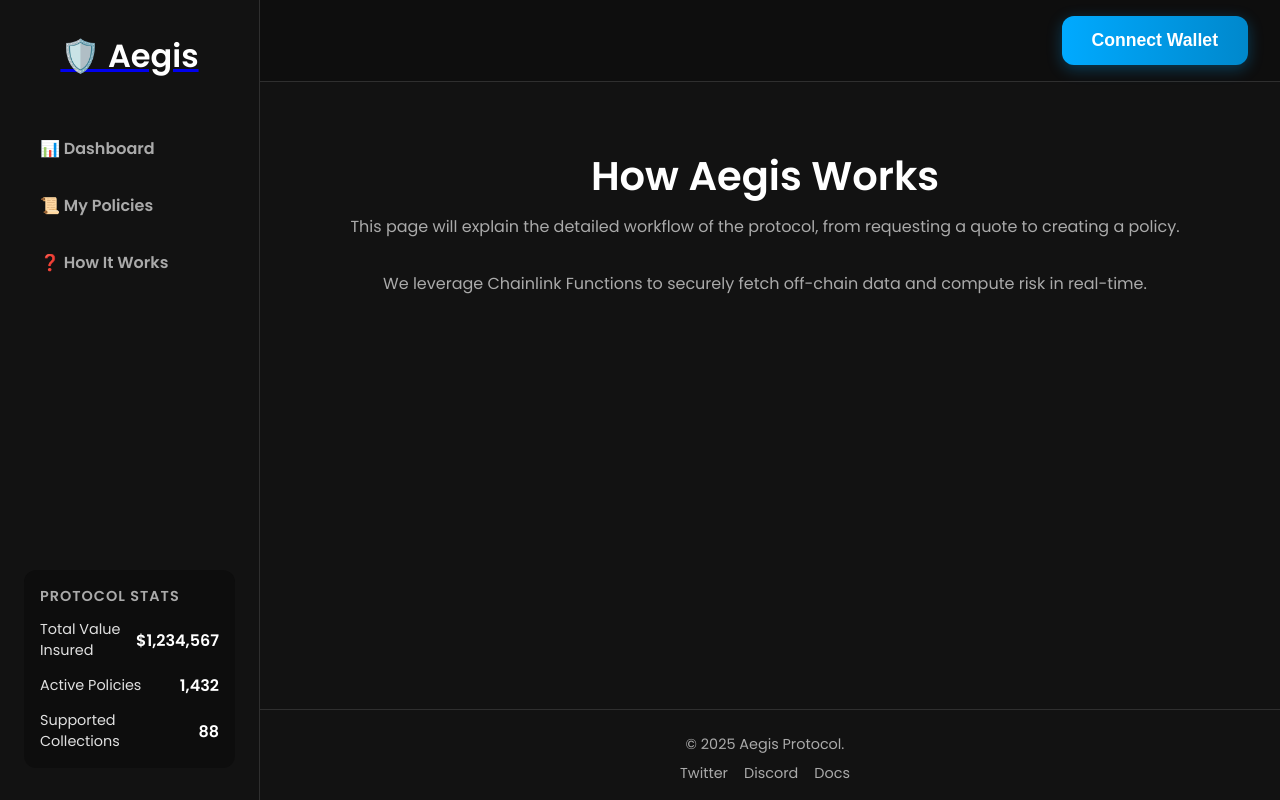
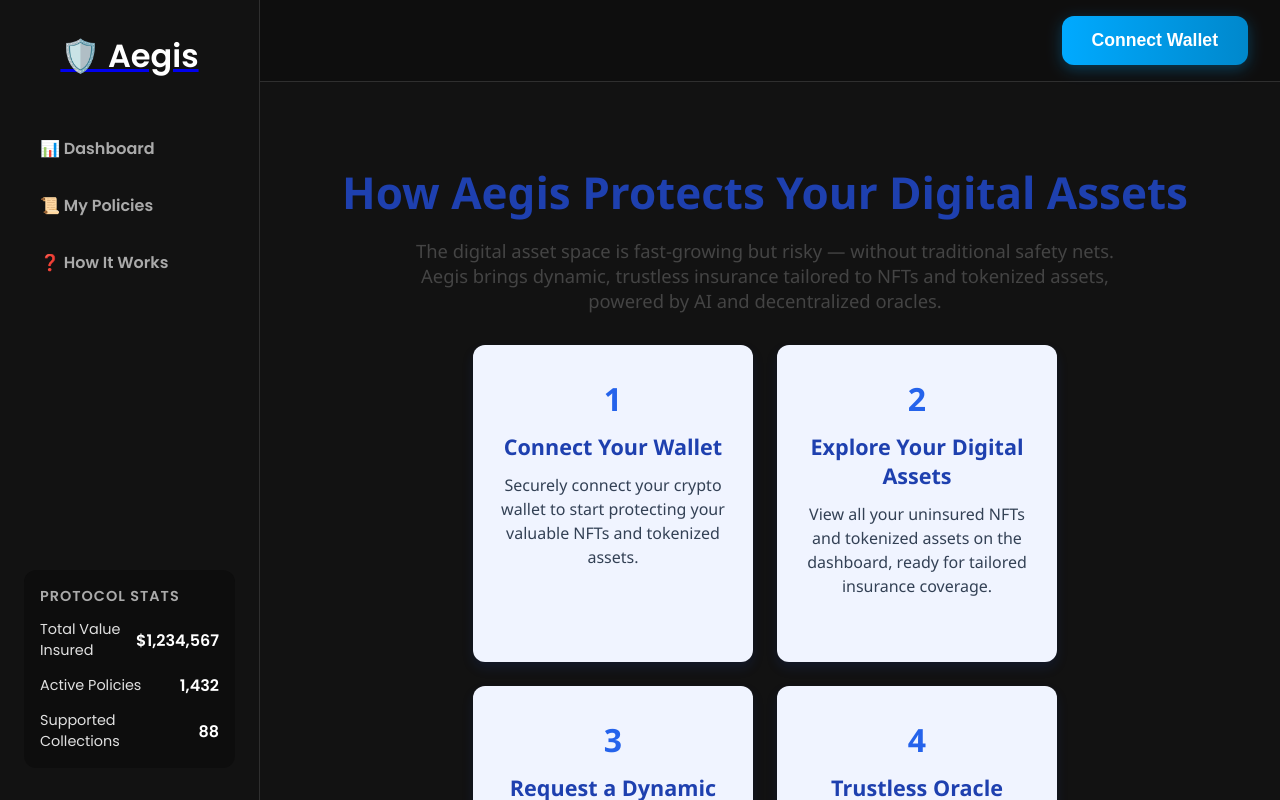
Before and after one commit to Nihal-Pandey-2302/aegis-frontend, a React (Vite) app: page /how-it-works in a window 1280 px wide. Built offline with nearby package versions, Linux system fonts and the light colour scheme; no server answers; what alchemy-sdk would draw is missing.

Commit message:
Updated the  *How it Works* Section

```diff
--- a/src/components/HowItWorks.jsx
+++ b/src/components/HowItWorks.jsx
@@ -1,17 +1,55 @@
 import React from 'react';
+import '../styles/HowItWorks.css';
 
+const steps = [
+  {
+    title: 'Connect Your Wallet',
+    description:
+      'Securely connect your crypto wallet to start protecting your valuable NFTs and tokenized assets.',
+  },
+  {
+    title: 'Explore Your Digital Assets',
+    description:
+      'View all your uninsured NFTs and tokenized assets on the dashboard, ready for tailored insurance coverage.',
+  },
+  {
+    title: 'Request a Dynamic Quote',
+    description:
+      'Click “Insure” on any asset to get a real-time, AI-powered risk assessment and a data-driven premium quote.',
+  },
+  {
+    title: 'Trustless Oracle Integration',
+    description:
+      'Chainlink Functions securely fetch off-chain AI risk scores and market data to calculate precise premiums on-chain.',
+  },
+  {
+    title: 'Approve & Activate Coverage',
+    description:
+      'Approve the transaction in your wallet to purchase an insurance policy fully managed by decentralized smart contracts.',
+  },
+  {
+    title: 'Monitor & Manage Policies',
+    description:
+      'Your insured assets move to Active Policies — monitor coverage and rest easy knowing your investments are safeguarded.',
+  },
+];
 
-function HowItWorks() {
+export default function HowItWorks() {
   return (
-    <>
-
-    <div style={{ padding: '2rem', textAlign: 'center' }}>
-      <h1>How Aegis Works</h1>
-      <p>This page will explain the detailed workflow of the protocol, from requesting a quote to creating a policy.</p>
-      <p>We leverage Chainlink Functions to securely fetch off-chain data and compute risk in real-time.</p>
+    <section className="how-it-works">
+      <h2>How Aegis Protects Your Digital Assets</h2>
+      <p className="intro-text">
+        The digital asset space is fast-growing but risky — without traditional safety nets. Aegis brings dynamic, trustless insurance tailored to NFTs and tokenized assets, powered by AI and decentralized oracles.
+      </p>
+      <div className="steps-container">
+        {steps.map((step, index) => (
+          <div key={index} className="step-card">
+            <div className="step-number">{index + 1}</div>
+            <h3 className="step-title">{step.title}</h3>
+            <p className="step-description">{step.description}</p>
+          </div>
+        ))}
       </div>
-      </>
+    </section>
   );
 }
-
-export default HowItWorks;
--- /dev/null
+++ b/src/styles/HowItWorks.css
@@ -0,0 +1,64 @@
+.how-it-works {
+    padding: 3rem 1rem;
+    max-width: 900px;
+    margin: 0 auto;
+    text-align: center;
+    font-family: 'Segoe UI', Tahoma, Geneva, Verdana, sans-serif;
+    color: #222;
+}
+
+.how-it-works h2 {
+    font-size: 2.75rem;
+    margin-bottom: 1rem;
+    color: #1e40af;
+    /* Deep blue to evoke trust */
+}
+
+.how-it-works .intro-text {
+    font-size: 1.15rem;
+    margin-bottom: 2rem;
+    color: #444;
+    max-width: 700px;
+    margin-left: auto;
+    margin-right: auto;
+}
+
+.steps-container {
+    display: flex;
+    flex-wrap: wrap;
+    gap: 1.5rem;
+    justify-content: center;
+}
+
+.step-card {
+    background: #f0f4ff;
+    border-radius: 12px;
+    padding: 2rem 1.5rem;
+    width: 280px;
+    box-shadow: 0 6px 12px rgb(30 64 175 / 0.15);
+    transition: transform 0.2s ease;
+}
+
+.step-card:hover {
+    transform: translateY(-8px);
+    box-shadow: 0 12px 24px rgb(30 64 175 / 0.25);
+}
+
+.step-number {
+    font-weight: 700;
+    font-size: 2rem;
+    color: #2563eb;
+    margin-bottom: 0.75rem;
+}
+
+.step-title {
+    font-size: 1.35rem;
+    margin-bottom: 0.75rem;
+    color: #1e40af;
+}
+
+.step-description {
+    color: #334155;
+    font-size: 1rem;
+    line-height: 1.5;
+}
```
